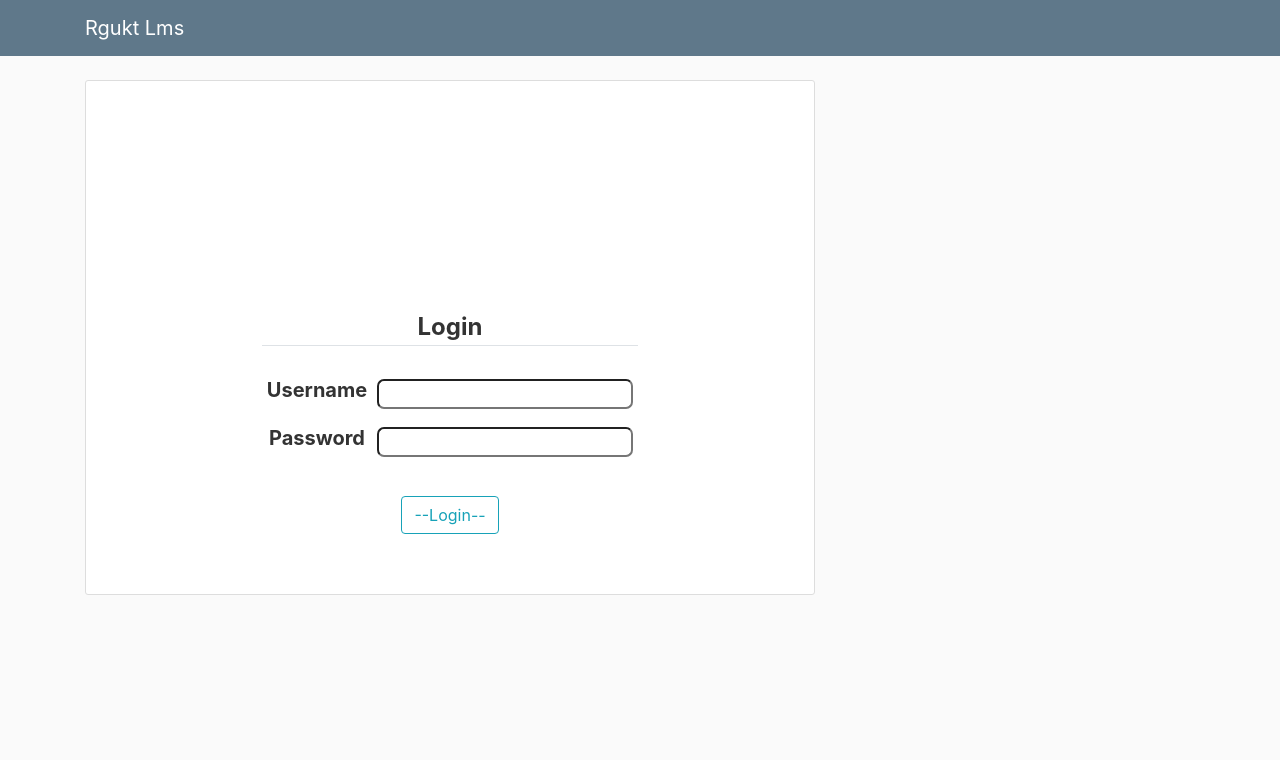
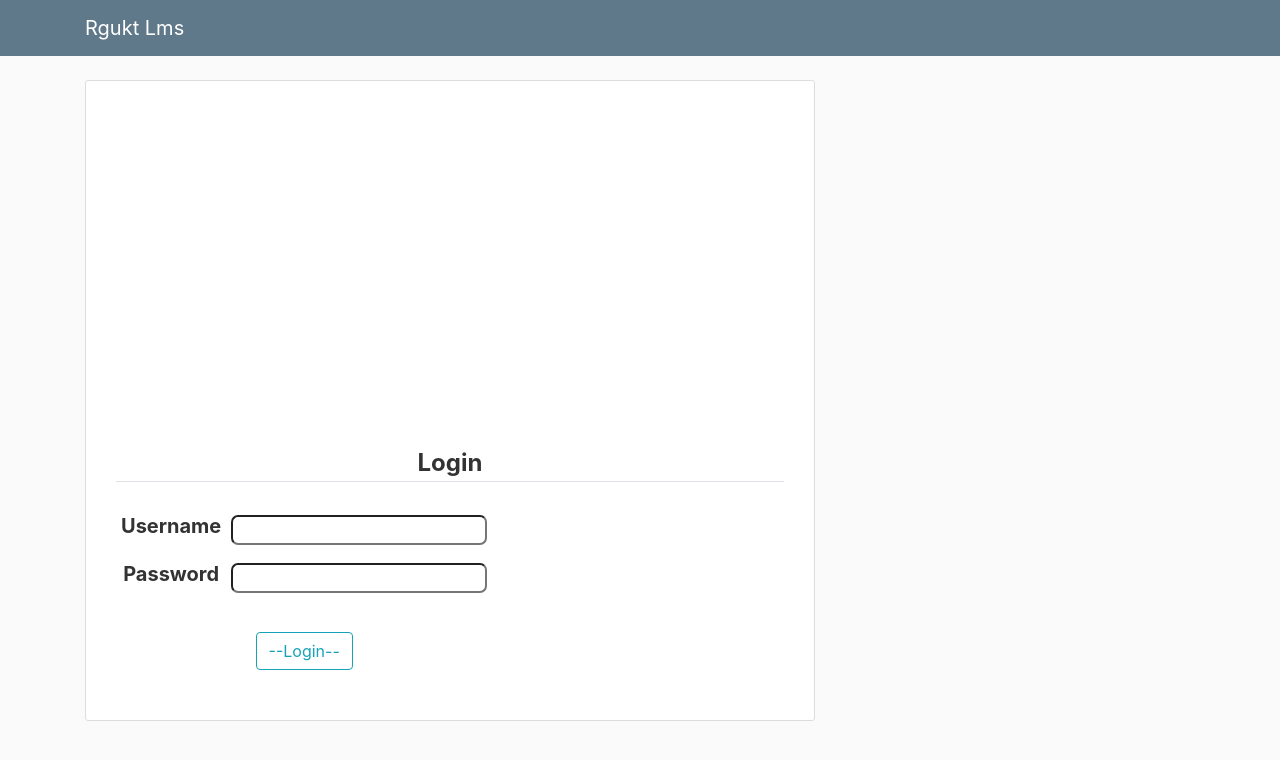
Before and after one commit to AjayReddyK/Lms-Lite, a Django app: page / in a window 1280 px wide. Shown: the top 760 px of the page. Run offline with Django 3.2, Linux system fonts and the light colour scheme; some libraries are stand-ins or nearby versions.

Commit message:
Update login.html

```diff
--- a/user/templates/user/login.html
+++ b/user/templates/user/login.html
@@ -5,10 +5,8 @@
 	<meta name="viewport" content="width=device-width, initial-scale=1.0">
 	<style>
 		.content-section{
-			display: flex;
   			justify-content: center;
 			align-items: center;
-			height: 100%;
 			text-align: center;
 		}
 		td{
```
